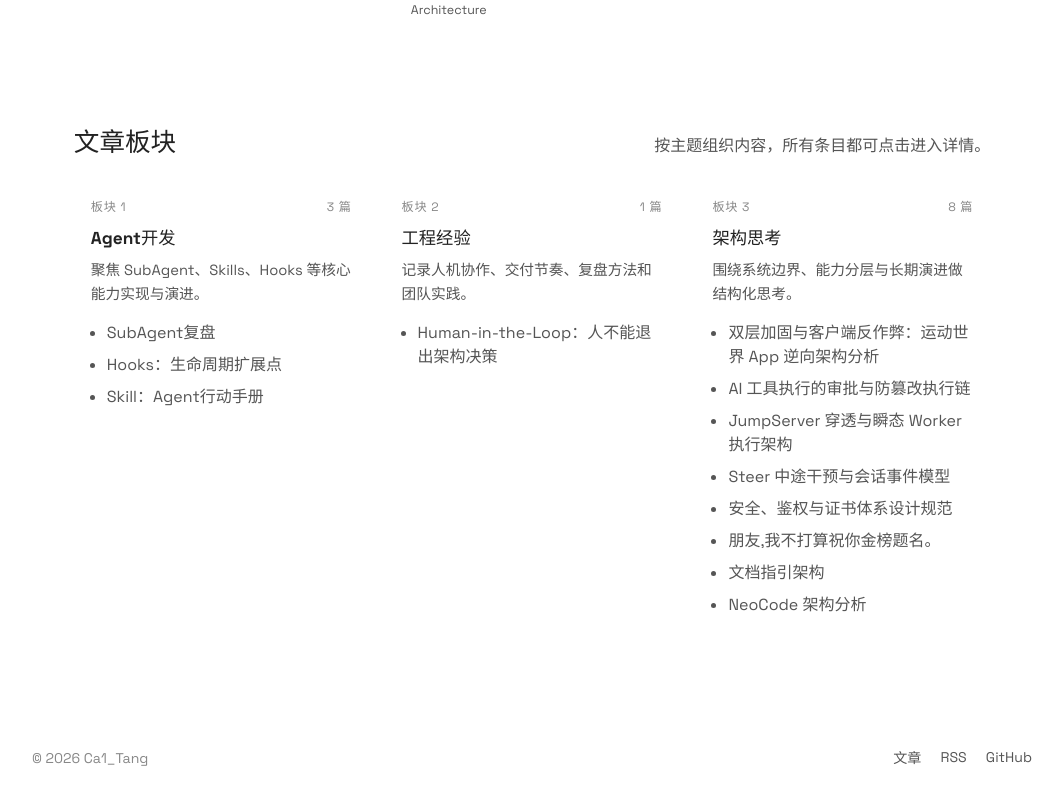
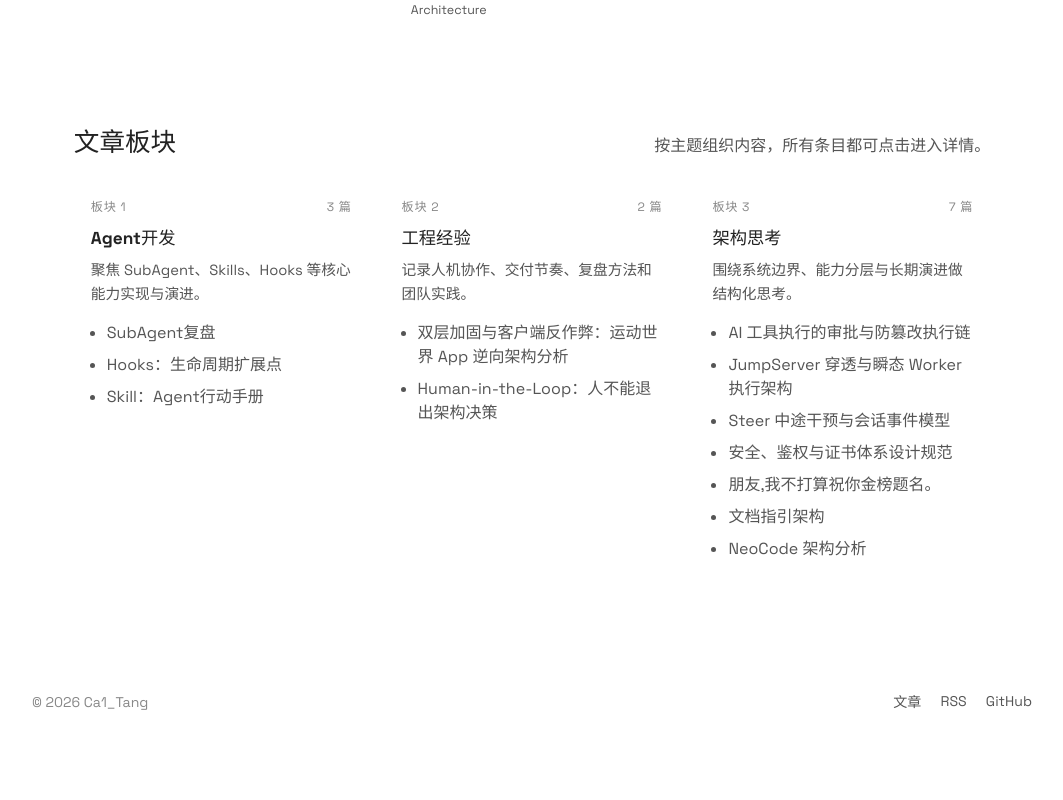
Before and after one commit to Cai-Tang-www/myBlog, a Next.js app: page / in a window 1280 px wide. Shown: the part 1344-2144 px from the top of the page, without its empty margins (108-1171 px from the left). After the commit the page ends 2088 px from the top, so only its background shows below. Built offline with nearby package versions, Linux system fonts and the light colour scheme; no server answers.

Commit message:
content: 将运动世界 App 逆向分析归入「工程经验」分类
首页分类由 manualCategoryBySlug 映射决定，未登记的 slug 默认落到「架构思考」。
本篇文章记录的是实际逆向过程与工程方法，归入「工程经验」更贴切。

```diff
--- a/app/page.tsx
+++ b/app/page.tsx
@@ -22,6 +22,7 @@ const manualCategoryBySlug: Record<string, CategoryKey> = {
   "subagent-from-dag-to-inline": "agent",
   "skills-agent-brain": "agent",
   "human-in-the-loop-neocode": "engineering",
+  "android-hardening-anticheat-architecture": "engineering",
 };
 
 const heroMainTypingSvgUrl = `https://readme-typing-svg.demolab.com/?${new URLSearchParams(
```
